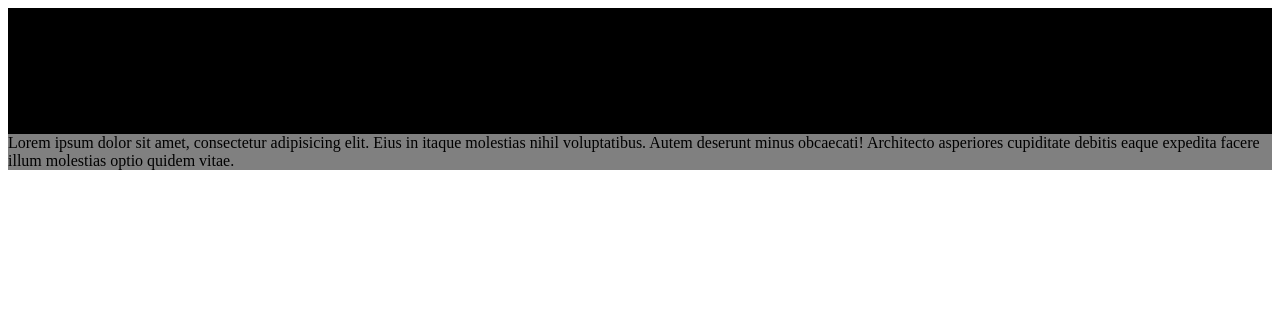
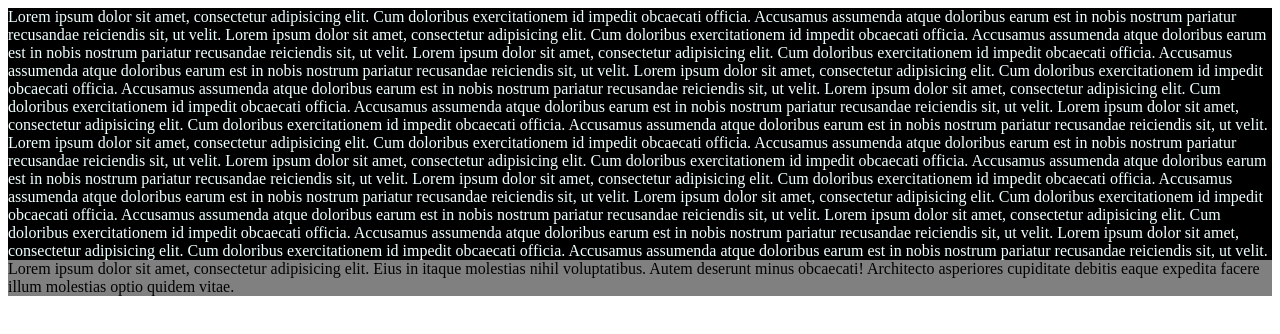
Before and after one commit to steshenko/test, a plain HTML site: page index.htm in a window 1280 px wide. Drawn offline with Linux system fonts and the light colour scheme.

Commit message:
first push

```diff
--- a/index.htm
+++ b/index.htm
@@ -8,7 +8,14 @@
     <title>Document</title>
 </head>
 <body>
-    <div style="background: black">
+
+    <div style="background: black; color: azure;">
+        Lorem ipsum dolor sit amet, consectetur adipisicing elit. Cum doloribus exercitationem id impedit obcaecati officia. Accusamus assumenda atque doloribus earum est in nobis nostrum pariatur recusandae reiciendis sit, ut velit.
+        Lorem ipsum dolor sit amet, consectetur adipisicing elit. Cum doloribus exercitationem id impedit obcaecati officia. Accusamus assumenda atque doloribus earum est in nobis nostrum pariatur recusandae reiciendis sit, ut velit.
+        Lorem ipsum dolor sit amet, consectetur adipisicing elit. Cum doloribus exercitationem id impedit obcaecati officia. Accusamus assumenda atque doloribus earum est in nobis nostrum pariatur recusandae reiciendis sit, ut velit.
+        Lorem ipsum dolor sit amet, consectetur adipisicing elit. Cum doloribus exercitationem id impedit obcaecati officia. Accusamus assumenda atque doloribus earum est in nobis nostrum pariatur recusandae reiciendis sit, ut velit.
+        Lorem ipsum dolor sit amet, consectetur adipisicing elit. Cum doloribus exercitationem id impedit obcaecati officia. Accusamus assumenda atque doloribus earum est in nobis nostrum pariatur recusandae reiciendis sit, ut velit.
+        Lorem ipsum dolor sit amet, consectetur adipisicing elit. Cum doloribus exercitationem id impedit obcaecati officia. Accusamus assumenda atque doloribus earum est in nobis nostrum pariatur recusandae reiciendis sit, ut velit.
         Lorem ipsum dolor sit amet, consectetur adipisicing elit. Cum doloribus exercitationem id impedit obcaecati officia. Accusamus assumenda atque doloribus earum est in nobis nostrum pariatur recusandae reiciendis sit, ut velit.
         Lorem ipsum dolor sit amet, consectetur adipisicing elit. Cum doloribus exercitationem id impedit obcaecati officia. Accusamus assumenda atque doloribus earum est in nobis nostrum pariatur recusandae reiciendis sit, ut velit.
         Lorem ipsum dolor sit amet, consectetur adipisicing elit. Cum doloribus exercitationem id impedit obcaecati officia. Accusamus assumenda atque doloribus earum est in nobis nostrum pariatur recusandae reiciendis sit, ut velit.
```
